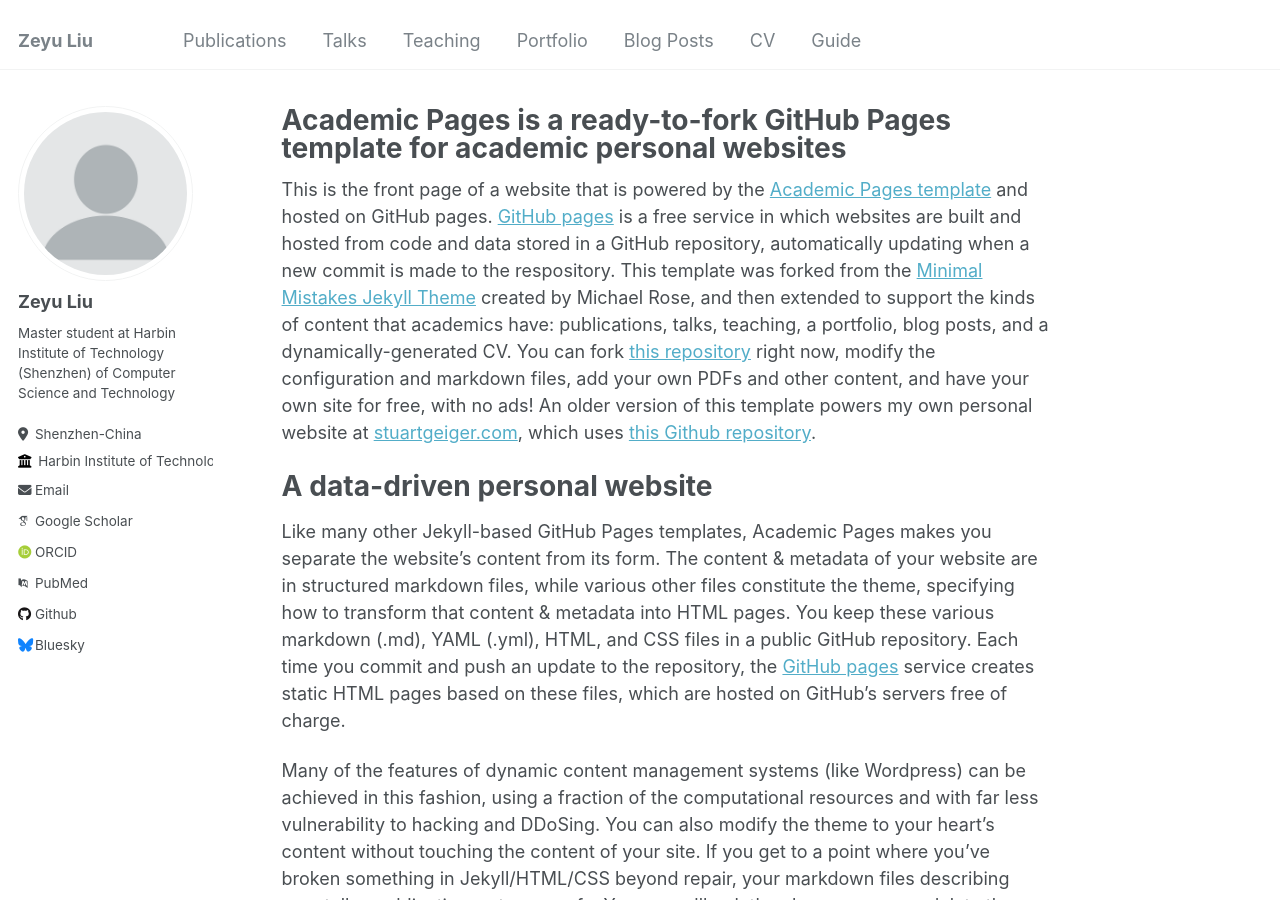
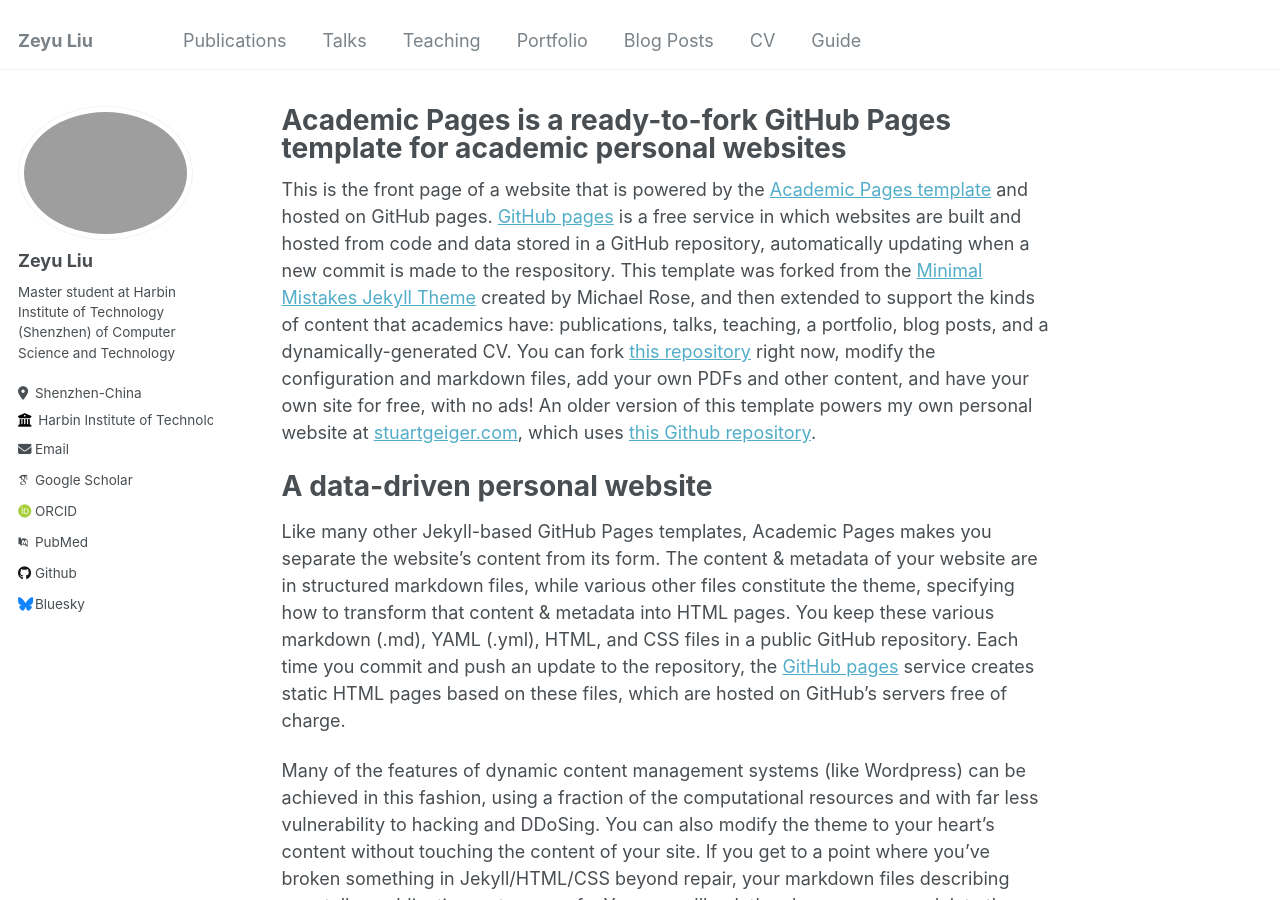
Before and after one commit to ZeyuLiu0706/zeyuliu0706.github.io, a Jekyll site: the page built from _pages/about.md, in a window 1280 px wide and 900 px high. Built offline with Jekyll 4.4.1, drawn with Linux system fonts in a browser that asks for light colours; some web fonts are replaced.

Commit message:
Update _config.yml

```diff
--- a/_config.yml
+++ b/_config.yml
@@ -11,7 +11,7 @@
 title                    : "Zeyu Liu"
 title_separator          : "-"
 name                     : &name "Zeyu Liu"
-description              : &description " "
+description              : &description " Master at HIT(Shenzhen) "
 url                      : https://academicpages.github.io # the base hostname & protocol for your site e.g. "https://mmistakes.github.io"
 baseurl                  : "" # the subpath of your site, e.g. "/blog"
 repository               : "zeyuliu0706.github.io"
@@ -21,7 +21,7 @@
 #               Additional customization can be done by editing /_includes/author-profile.html
 author:
   # Biographic information
-  avatar           : "profile.png"
+  avatar           : "Latonmi.png"
   name             : "Zeyu Liu"
   pronouns         : # example: "she/her"
   bio              : "Master student at Harbin Institute of Technology (Shenzhen) of Computer Science and Technology"
@@ -75,7 +75,7 @@
 
 
 # Site Settings
-teaser                   :  # filename of teaser fallback teaser image placed in /images/, .e.g. "500x300.png"
+teaser                   : "Latonmi.png" # filename of teaser fallback teaser image placed in /images/, .e.g. "500x300.png"
 breadcrumbs              : false # true, false (default)
 words_per_minute         : 160
 future                   : true
```
